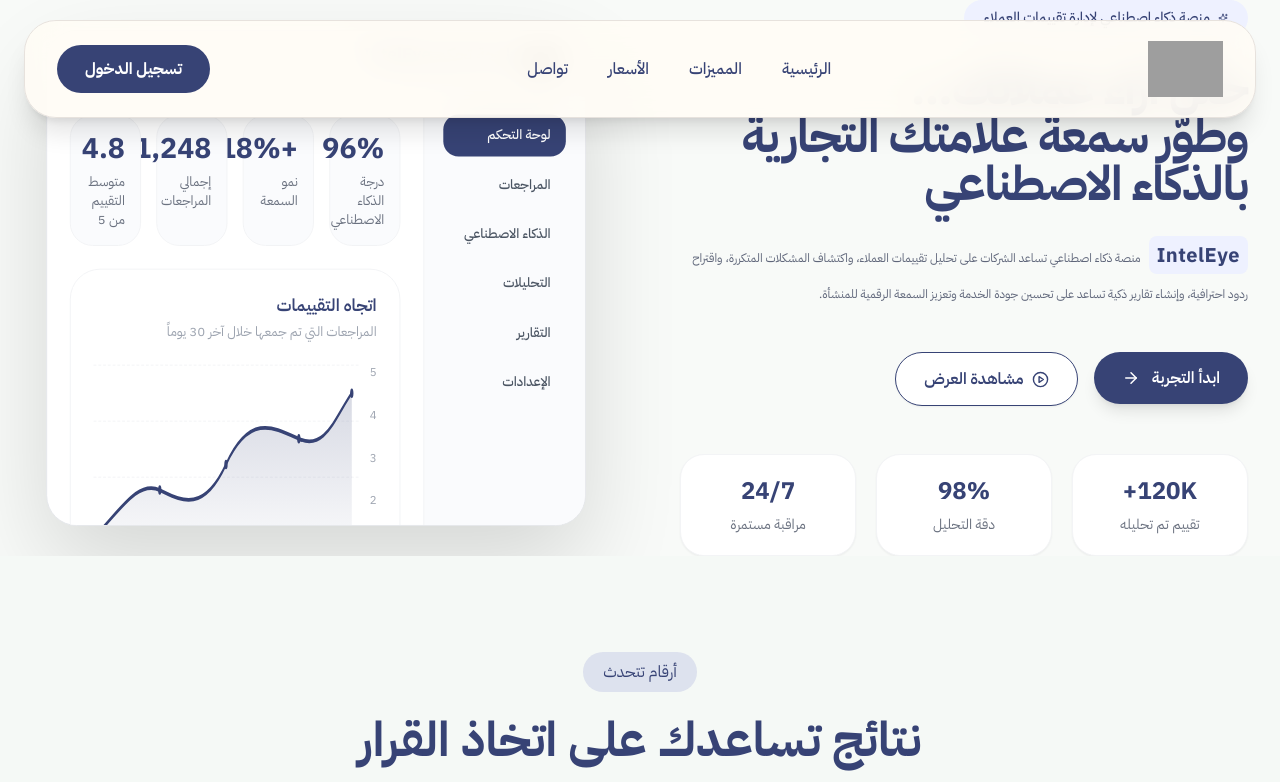
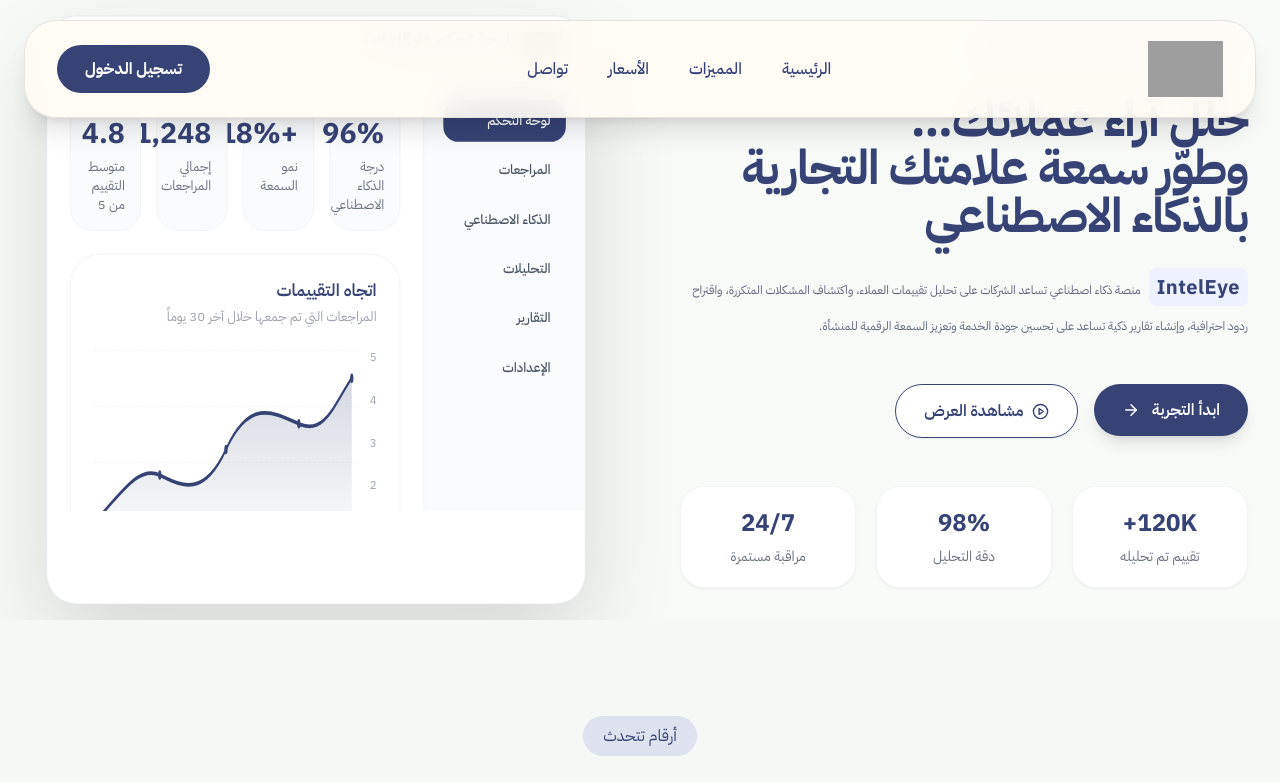
Before and after one commit to alaaalhrebi/inteleye, a Next.js app in the folder inteleye_project/: page / in a window 1280 px wide. Shown: the top 782 px of the page. Built offline with nearby package versions, Linux system fonts and the light colour scheme; grey boxes are pictures that could not be loaded.

Commit message:
Update DashboardPreview.tsx

```diff
--- a/inteleye_project/src/components/DashboardPreview.tsx
+++ b/inteleye_project/src/components/DashboardPreview.tsx
@@ -19,8 +19,7 @@ export default function DashboardPreview() {
       initial={{ opacity: 0, y: 25 }}
       animate={{ opacity: 1, y: 0 }}
       transition={{ duration: 0.7 }}
-className="w-full max-w-[760px] overflow-hidden rounded-[32px] border border-gray-200 bg-white shadow-[0_40px_100px_rgba(0,0,0,.14)]"      dir="rtl"
-    >
+className="w-full max-w-[900px] h-[620px] overflow-hidden rounded-[32px] border border-gray-200 bg-white shadow-[0_40px_100px_rgba(0,0,0,.14)]"    >
       {/* Header */}
       <div className="flex h-16 items-center justify-between border-b border-gray-100 px-6">
         <div className="flex items-center gap-3">
```
